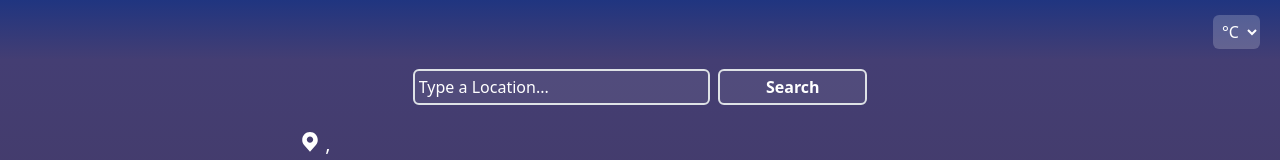
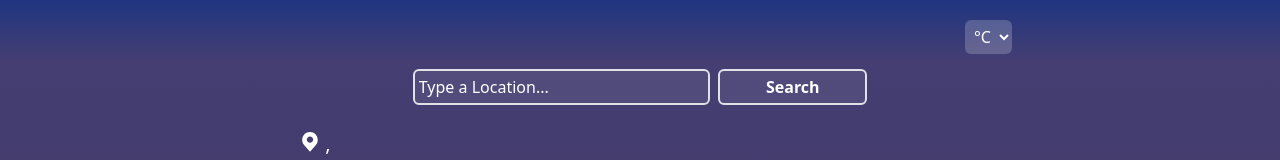
Before and after one commit to Somayyeh94/weather-react-project, a React (Create React App) app: page / in a window 1280 px wide. Shown: the top 160 px of the page. Built offline with nearby package versions, Linux system fonts and the light colour scheme.

Commit message:
corrected unit element

```diff
--- a/src/App.css
+++ b/src/App.css
@@ -1,19 +1,4 @@
-.selection{
-  margin-right: 20px;
-  display: flex;
-  justify-content: flex-end;
-}
-.unit-selection {
-  margin-top: 15px;
-  background: rgba(255, 255, 255, 0.2);
-  color: white;
-  padding: 5px;
 
-}
-option {
-  background-color: #4e498a;
-  color: white;
-}
 @media (max-width: 960px) {
   footer {
     font-size: 14px;
--- a/src/App.js
+++ b/src/App.js
@@ -1,25 +1,14 @@
-import { useState } from "react";
+
 import "./App.css";
 import "bootstrap/dist/css/bootstrap.css";
 import Search from "./Search";
 
 function App() {
-  let [unit, setUnit] = useState("celcius");
-  function showUnit(event) {
-    setUnit(event.target.value);
 
-  }
   return (
     <div className="App">
-      <div className="selection">
-        <select className="unit-selection rounded-2" onChange={showUnit}>
-          <option value="celcius">°C</option>
-          <option value="fahrenheit">°F</option>
-        </select>
-      </div>
-      <div>
-        <Search tempUnit={unit} />
-      </div>
+
+        <Search />
       <footer className="text-white text-center">
         This project was coded by Somayyeh Seyedi and it is open-sourced on{" "}
         <a
--- a/src/Correctedtime.js
+++ b/src/Correctedtime.js
@@ -3,6 +3,6 @@ import React from "react";
 export default function Correctedtime({current}) {
     // let day = current.getDay();
     // let hour =current.getHours();
-    console.log(current);
+    // console.log(current);
     return <p>wendsday, 23:05</p>;
 }
--- a/src/Search.css
+++ b/src/Search.css
@@ -5,6 +5,22 @@
 .Search {
   margin: 20px auto;
   width: 60%;
+}
+.selection{
+  margin-right:0;
+  display: flex;
+  justify-content: flex-end;
+}
+.unit-selection {
+  margin-bottom: 15px ;
+  background: rgba(255, 255, 255, 0.2);
+  color: white;
+  padding: 5px;
+
+}
+option {
+  background-color: #4e498a;
+  color: white;
 }
 
 .form-search {
--- a/src/Search.js
+++ b/src/Search.js
@@ -4,14 +4,16 @@ import logo from "./pin-48.svg";
 import axios from "axios";
 import Correctedtime from "./Correctedtime"
 
-export default function Search({tempUnit}) {
+export default function Search() {
   let [city, setCity] = useState("");
   let [weather, setWeather] = useState({});
-  console.log(tempUnit);
+  let [unit, setUnit] = useState("celsius");
+  function showUnit(event) {
+    setUnit(event.target.value);
+  }
   function getWeatherData(response) {
     console.log(response.data);
     setWeather({
-      // temperature: { tempUnit="fahrenheit" ?  ((Math.round(response.data.temperature.current))-32)*5/9  :  Math.round(response.data.temperature.current) }
       temperature: Math.round(response.data.temperature.current),
       humidity: response.data.temperature.humidity,
       feels_like: Math.round(response.data.temperature.feels_like),
@@ -35,6 +37,12 @@ export default function Search({tempUnit}) {
   }
   return (
     <div className="Search container">
+      <div className="selection">
+        <select className="unit-selection rounded-2" onChange={showUnit}>
+          <option value="celsius">°C</option>
+          <option value="fahrenheit">°F</option>
+        </select>
+      </div>
       <form className="text-center" onSubmit={getApi}>
         <input
           type="search"
@@ -53,27 +61,36 @@ export default function Search({tempUnit}) {
           <img src={logo} alt="location-icon" width="20px" className="pb-2" />{" "}
           {weather.city}, {weather.country}
         </div>
-
       </div>
       <div className="weather-data rounded-3 text-white p-2">
         <p className="current-text">Current weather</p>
 
-        <Correctedtime current={weather.time}/>
+        <Correctedtime current={weather.time} />
 
         <div className="current-data d-flex justify-content-center">
           <div className="current-icon  ">
             <img src={weather.icon} alt="icon" className="img-fluid" />
           </div>
           <div className="current-temperature ">
-            <span className="temperature-value">{weather.temperature}</span>{" "}
-            <span className="temperaure-unit ">°C</span>
+            <span className="temperature-value">
+              {unit === "fahrenheit"
+                ? Math.round((weather.temperature * 9) / 5 + 32)
+                : weather.temperature}
+            </span>{" "}
+            <span className="temperaure-unit ">
+              {" "}
+              {unit === "fahrenheit" ? "°F" : "°C"}
+            </span>
           </div>
           <div className="current-condition pt-3 ps-4">
             <div className="current-description fw-bold">
               {weather.description}
             </div>
             <div className="current-feel-like">
-              Feels like {weather.feels_like}°
+              Feels like{" "}
+              {unit === "fahrenheit"
+                ? Math.round((weather.feels_like * 9) / 5 + 32)
+                : weather.feels_like}°
             </div>
           </div>
         </div>
```
